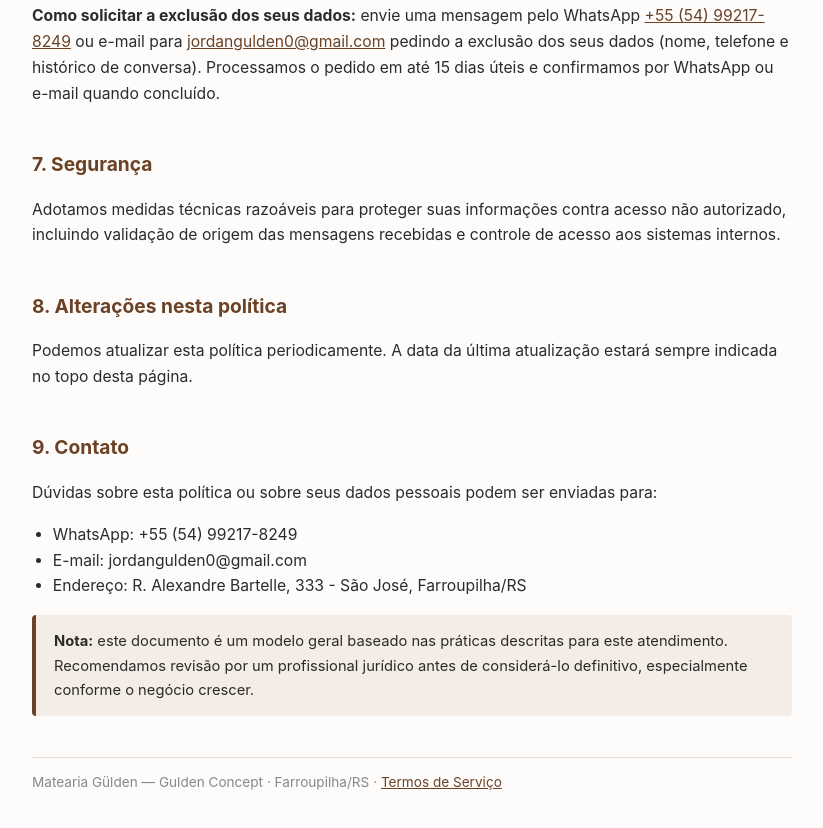
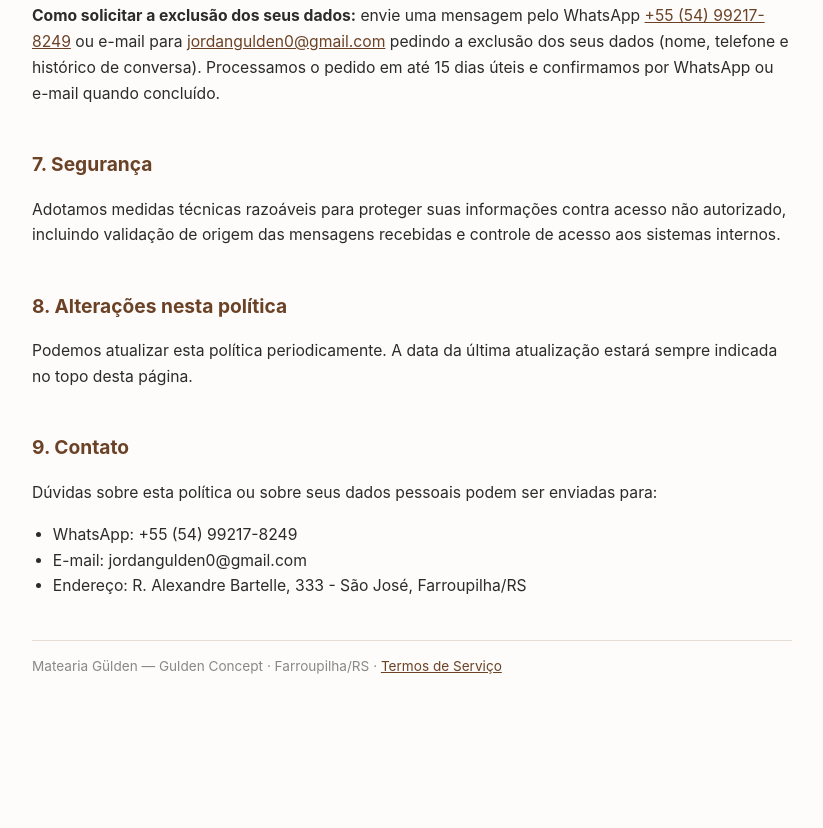
Before and after one commit to engmecjordan-bit/mateariagulden, a website: page privacidade.html in a window 1280 px wide. Shown: the part 1736-2564 px from the top of the page, without its empty margins (228-1051 px from the left). After the commit the page ends 2493 px from the top, so only its background shows below. Drawn offline with Linux system fonts and the light colour scheme.

Commit message:
Delete disclaimer section from privacidade.html
Removed legal disclaimer from privacy document.

```diff
--- a/privacidade.html
+++ b/privacidade.html
@@ -115,9 +115,6 @@
   <li>Endereço: R. Alexandre Bartelle, 333 - São José, Farroupilha/RS</li>
 </ul>
 
-<div class="aviso">
-  <strong>Nota:</strong> este documento é um modelo geral baseado nas práticas descritas para este atendimento. Recomendamos revisão por um profissional jurídico antes de considerá-lo definitivo, especialmente conforme o negócio crescer.
-</div>
 
 <footer>
   Matearia Gülden — Gulden Concept · Farroupilha/RS · <a href="/termos.html">Termos de Serviço</a>
```
